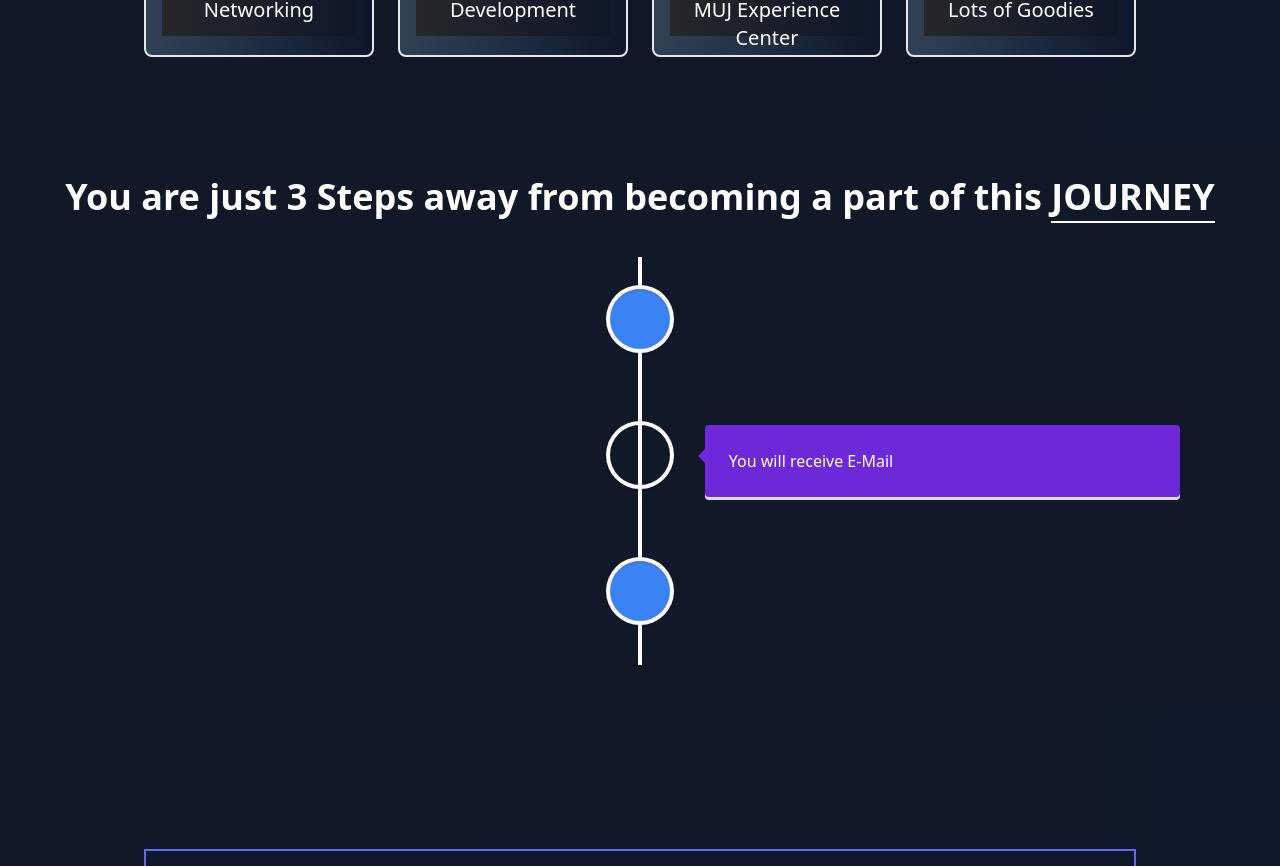
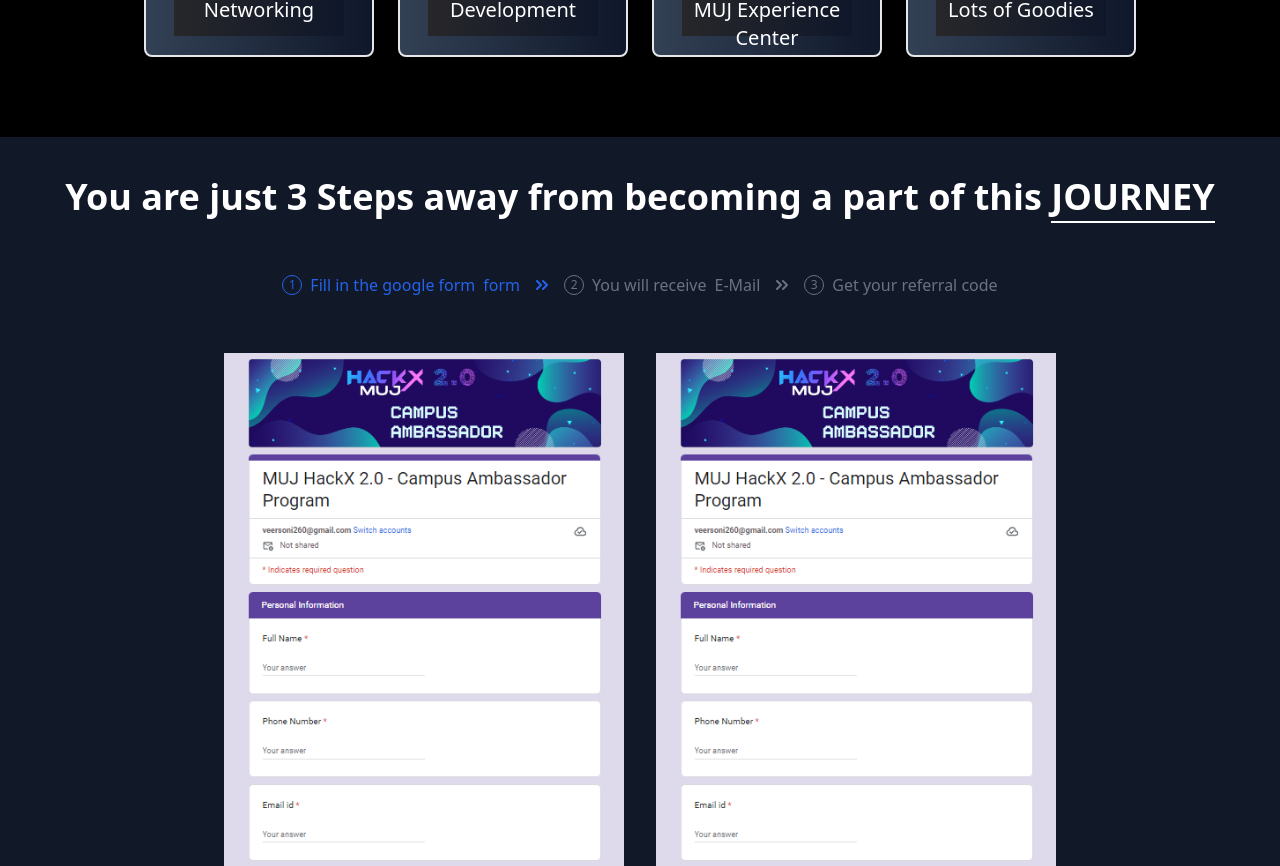
Before and after one commit to khushveermalviya/campus-ambassador-, a React (Vite) app: page / in a window 1280 px wide. Shown: the part 1936-2802 px from the top of the page. Built offline with nearby package versions, Linux system fonts and the light colour scheme.

Commit message:
push kar raha hao

```diff
--- a/src/App.jsx
+++ b/src/App.jsx
@@ -15,7 +15,7 @@
 function App() {
 
   return (
-    <div className="bg-gradient-to-r from-gray-900 to-slate-900 text-white">
+    <div className="bg-black   text-white">
     <Nav/>
    <Banner/>
    <Main/>
--- a/src/Component/Carousels.jsx
+++ b/src/Component/Carousels.jsx
@@ -49,11 +49,11 @@
          </div>
       ))}
     </div>
-    <div className="flex justify-center w-full h-full flex-col items-center lg:flex-row gap-6 lg:px-36">
+    <div className="md:flex justify-center w-full h-full grid grid-flow-col-2 md:flex-col items-center lg:flex-row gap-6 lg:px-36 md:px-28">
       {Carousel2.map((item, index) => (
            <div
            key={index}
-      className="w-full lg:w-1/4 h-80 flex flex-col justify-center items-center border-2  rounded-lg p-4 bg-gradient-to-r from-slate-700 to-slate-900"
+           className="w-full lg:w-1/4 h-80 flex flex-col justify-center items-center border-2  rounded-lg p-4 bg-gradient-to-r from-slate-700 to-slate-900 px-7"
          >
            <img src={item.img} alt="icon" className="w-24 h-24 mb-4 mt-6" />
            <div className="flex justify-center items-end align-bottom  h-1/2 w-full ">
--- a/src/Component/FAQSection.jsx
+++ b/src/Component/FAQSection.jsx
@@ -46,7 +46,7 @@
           {faqs.map((faq, index) => (
             <div
               key={index}
-              className="accordion py-8 px-6 border-b border-solid border-gray-200 transition-all duration-500 rounded-2xl hover:bg-indigo-50 accordion-active:bg-indigo-50"
+              className="accordion py-8 px-6 border-b border-solid border-gray-200 transition-all duration-500 rounded-2xl accordion-active:bg-indigo-50"
               id={`basic-heading-${index}`}
             >
               <button
--- a/src/Component/Steps.jsx
+++ b/src/Component/Steps.jsx
@@ -1,42 +1,81 @@
 import React from 'react';
-import { VerticalTimeline, VerticalTimelineElement } from 'react-vertical-timeline-component';
-import 'react-vertical-timeline-component/style.min.css';
 
 const Steps = () => {
   return (
-    <div className="bg-gray-900 text-white p-10 h-full  w-full">
-      <div className='flex w-full text-center justify-center'>
+    <div className="bg-gray-900 text-white p-10 overflow-hidden">
       <h1 className="text-4xl font-bold text-center mb-10">
         You are just 3 Steps away from becoming a part of this{' '}
         <span className="border-b-2 border-white">JOURNEY</span>
       </h1>
+      <ol className="flex justify-center items-center w-full p-3 space-x-2 text-sm font-medium text-center text-gray-500 border-gray-200 rounded-lg shadow-sm dark:text-gray-400 sm:text-base sm:p-4 sm:space-x-4 rtl:space-x-reverse">
+        <li className="flex items-center text-blue-600 dark:text-blue-500">
+          <span className="flex items-center justify-center w-5 h-5 me-2 text-xs border border-blue-600 rounded-full shrink-0 dark:border-blue-500">
+            1
+          </span>
+          Fill in the google form <span className="hidden sm:inline-flex sm:ms-2">form</span>
+          <svg
+            className="w-3 h-3 ms-2 sm:ms-4 rtl:rotate-180"
+            aria-hidden="true"
+            xmlns="http://www.w3.org/2000/svg"
+            fill="none"
+            viewBox="0 0 12 10"
+          >
+            <path
+              stroke="currentColor"
+              strokeLinecap="round"
+              strokeLinejoin="round"
+              strokeWidth="2"
+              d="m7 9 4-4-4-4M1 9l4-4-4-4"
+            />
+          </svg>
+        </li>
+        <li className="flex items-center">
+          <span className="flex items-center justify-center w-5 h-5 me-2 text-xs border border-gray-500 rounded-full shrink-0 dark:border-gray-400">
+            2
+          </span>
+          You will receive  <span className="hidden sm:inline-flex sm:ms-2">E-Mail</span>
+          <svg
+            className="w-3 h-3 ms-2 sm:ms-4 rtl:rotate-180"
+            aria-hidden="true"
+            xmlns="http://www.w3.org/2000/svg"
+            fill="none"
+            viewBox="0 0 12 10"
+          >
+            <path
+              stroke="currentColor"
+              strokeLinecap="round"
+              strokeLinejoin="round"
+              strokeWidth="2"
+              d="m7 9 4-4-4-4M1 9l4-4-4-4"
+            />
+          </svg>
+        </li>
+        <li className="flex items-center">
+          <span className="flex items-center justify-center w-5 h-5 me-2 text-xs border border-gray-500 rounded-full shrink-0 dark:border-gray-400">
+            3
+          </span>
+          Get your referral code
+        </li>
+      </ol>
+
+      {/* Responsive Images Section */}
+      <div className="flex flex-wrap justify-center mt-8">
+        <img
+          className="w-52 sm:w-1/2 lg:w-1/3 mx-4 my-2 h-auto"
+         src="ss2.png"
+          alt="Image 1"
+        />
+        <img
+          className="w-full sm:w-1/2 lg:w-1/3 mx-4 my-2"
+    src="ss2.png"
+          alt="Image 2"
+        />
+        <img
+          className="w-full sm:w-1/2 lg:w-1/3 mx-4 my-2"
+          src="ss2.png"
+          alt="Image 3"
+        />
       </div>
-      <VerticalTimeline>
-        <VerticalTimelineElement
-          className="vertical-timeline-element--work"
-          contentStyle={{ background: '#1e293b', color: '#fff' }}
-          contentArrowStyle={{ borderRight: '7px solid  #1e293b' }}
-          iconStyle={{ background: '#3b82f6', color: '#fff' }}
-        >
-          <h3 className="vertical-timeline-element-title">Fill in the google form</h3>
-        </VerticalTimelineElement>
-        <VerticalTimelineElement
-          className="vertical-timeline-element--work"
-          contentStyle={{ background: '#6d28d9', color: '#fff' }}
-          contentArrowStyle={{ borderRight: '7px solid  #6d28d9' }}
-
-        >
-          <h3 className="vertical-timeline-element-title">You will receive E-Mail</h3>
-        </VerticalTimelineElement>
-        <VerticalTimelineElement
-          className="vertical-timeline-element--work"
-          contentStyle={{ background: '#1e293b', color: '#fff' }}
-          contentArrowStyle={{ borderRight: '7px solid  #1e293b' }}
-          iconStyle={{ background: '#3b82f6', color: '#fff' }}
-        >
-          <h3 className="vertical-timeline-element-title">Get your referral code</h3>
-        </VerticalTimelineElement>
-      </VerticalTimeline>
     </div>
   );
 };
```
Also changed, not shown: public/ss1.png (added), public/ss2.png (added). Lines whose indentation alone changed are shown as unchanged.
